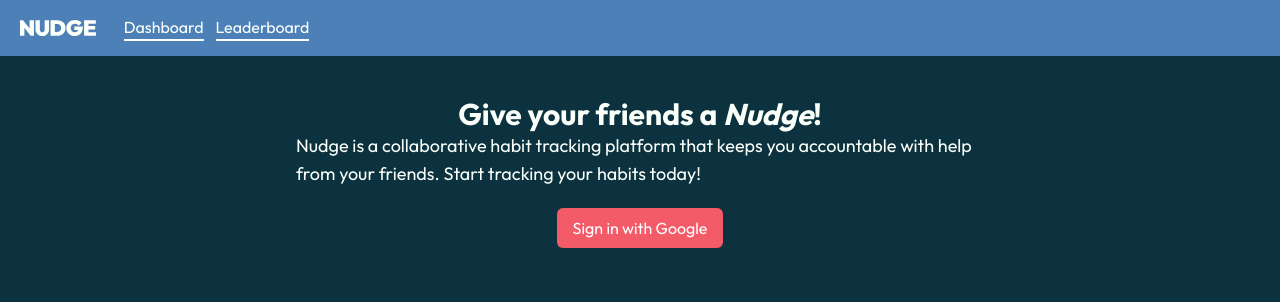
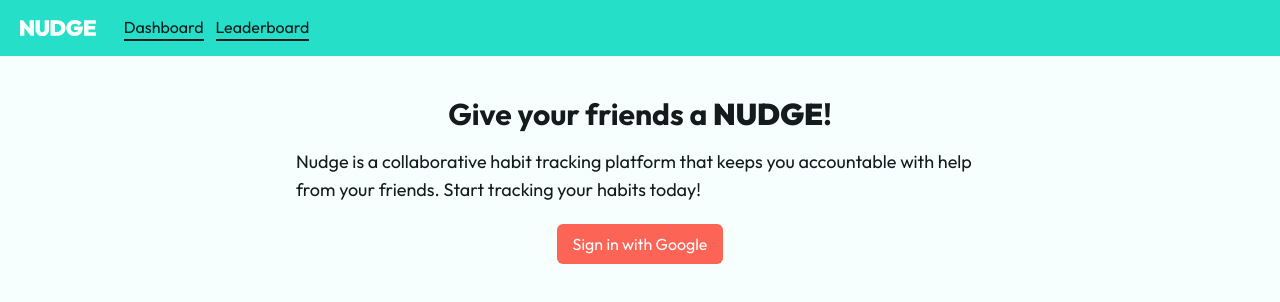
Before and after one commit to bsoyka/nudge, a Next.js app: page / in a window 1280 px wide. Shown: the top 302 px of the page. Built offline with nearby package versions, Linux system fonts and the light colour scheme; no server answers.

Commit message:
feat: implement new light color palette

```diff
--- a/app/components/Button.tsx
+++ b/app/components/Button.tsx
@@ -9,7 +9,7 @@ export default function Button({
 }) {
   return (
     <button
-      className={`bg-secondary text-white px-4 py-2 rounded-md hover:bg-dark cursor-pointer ${className || ""}`}
+      className={`bg-secondary text-white px-4 py-2 rounded-md hover:bg-secondary-dark cursor-pointer ${className || ""}`}
       onClick={onClick}
     >
       {children}
--- a/app/components/NavBar.tsx
+++ b/app/components/NavBar.tsx
@@ -4,7 +4,7 @@ import Image from "next/image";
 
 function NavBarLink({ path, name }: { path: string; name: string }) {
   return (
-    <Link className="border-b-2 border-white" href={{ pathname: path }}>
+    <Link className="border-b-2 border-dark" href={{ pathname: path }}>
       {name}
     </Link>
   );
--- a/app/globals.css
+++ b/app/globals.css
@@ -1,9 +1,14 @@
 @import "tailwindcss";
 
 @theme {
-    --color-primary: #4d80b6;
-    --color-secondary: #f45b69;
-    --color-dark: #6b2737;
-    --color-background: #0b323e;
-    --color-light: #fafffa;
+    --color-primary: #26dfc9;
+    --color-primary-dark: #1dcbb4;
+    --color-secondary: #fc6456;
+    --color-secondary-dark: #e8584b;
+
+    --color-light: #f6fffd;
+    --color-dark: #131b1d;
 }
+
+/* Regenerate utilities to ensure custom colors are available */
+@tailwind utilities;
--- a/app/layout.tsx
+++ b/app/layout.tsx
@@ -18,9 +18,7 @@ export default function RootLayout({
 }>) {
   return (
     <html lang="en">
-      <body
-        className={`${outfit.className} antialiased bg-background text-light`}
-      >
+      <body className={`${outfit.className} antialiased bg-light text-dark`}>
         {children}
       </body>
     </html>
--- a/app/page.tsx
+++ b/app/page.tsx
@@ -51,10 +51,10 @@ export default function Home() {
 
         <main className="flex flex-col items-center justify-center text-align-center max-w-3xl m-auto p-10">
           <h1 className="text-3xl font-bold">
-            Give your friends a <i>Nudge</i>!
+            Give your friends a <span className="uppercase font-black">Nudge</span>!
           </h1>
 
-          <div className="text-lg">
+          <div className="text-lg mt-4">
             Nudge is a collaborative habit tracking platform that keeps you
             accountable with help from your friends. Start tracking your habits
             today!
--- a/app/styles/habitbox.css
+++ b/app/styles/habitbox.css
@@ -27,22 +27,20 @@
 
 .habit-box{
 	transition: .3s ease all;
-	background-color: var(--nav_bar_color);
 	font-size: 2rem;
 	height: 300px;
 	padding: 20px;
 	width: 300px;
-	border: 5px solid black;
+	border: 5px solid var(--color-dark);
 	border-radius: 30px;
 }
 
 .habit-box:hover{
 	transition: .3s ease all;
-	border-color: var(--border_color);
-	box-shadow: 5px 5px var(--border_color);
+	border-color: var(--color-dark);
+	box-shadow: 5px 5px var(--color-dark);
 }
 
-
 h1{
-	border-bottom: 3px var(--border_color) solid;
+    border-bottom: 3px var(--color-dark) solid;
 }
```
